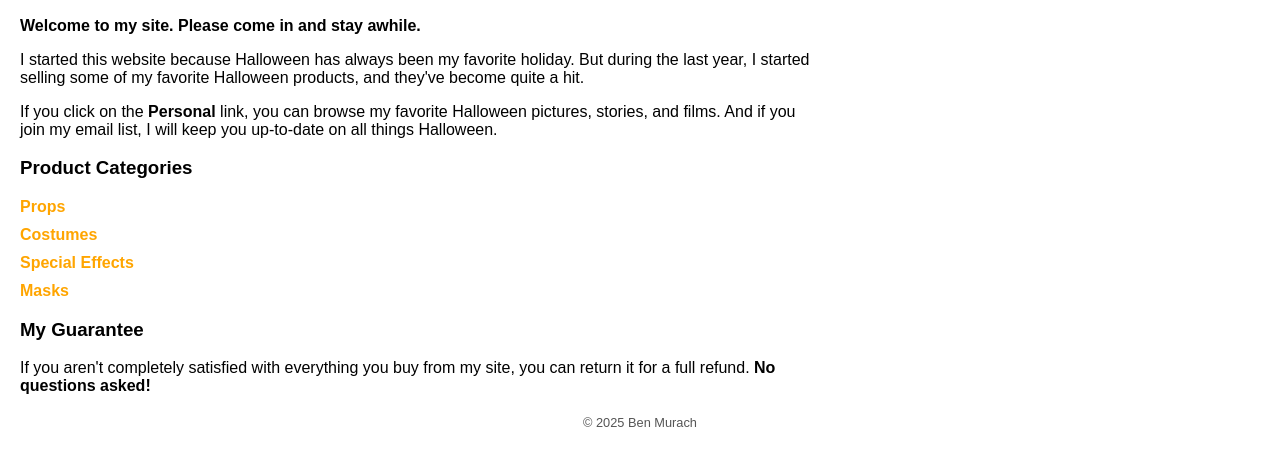
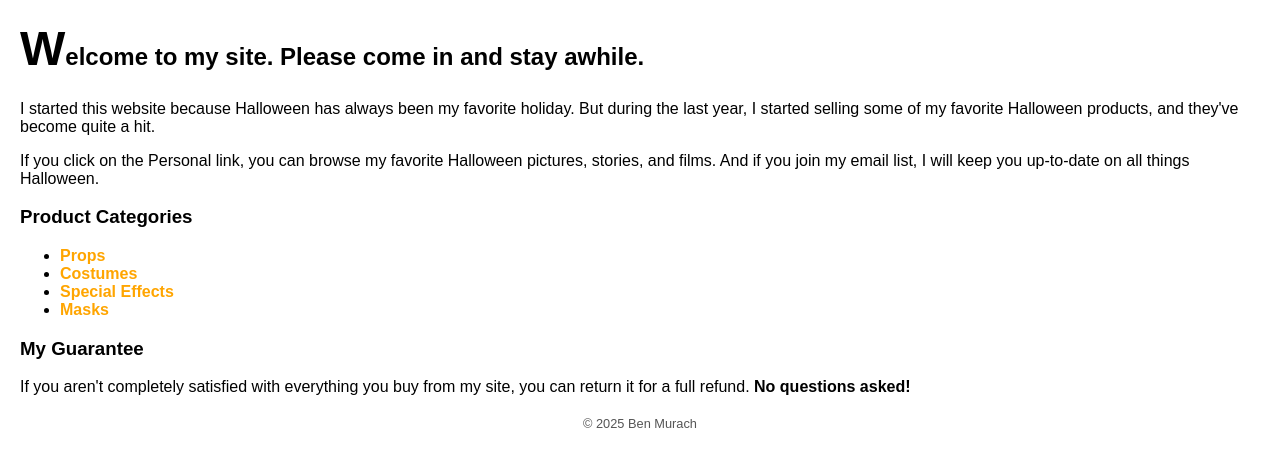
Before and after one commit to n01718811/TIENDUNGPHAM.github.io, a plain HTML site: page index.html in a window 1280 px wide. Shown: the part 130-596 px from the top of the page. Drawn offline with Linux system fonts and the light colour scheme.

Commit message:
Initial commit

```diff
--- a/index.html
+++ b/index.html
@@ -19,7 +19,7 @@
         <p>
             I started this website because Halloween has always been my favorite holiday. But during the last year, I started selling some of my favorite Halloween products, and they've become quite a hit.</p>
         <p>
-            If you click on the <strong>Personal</strong> link, you can browse my favorite Halloween pictures, stories, and films. And if you join my email list, I will keep you up-to-date on all things Halloween.</p>
+            If you click on the Personal link, you can browse my favorite Halloween pictures, stories, and films. And if you join my email list, I will keep you up-to-date on all things Halloween.</p>
         <h3>Product Categories</h3>
         <ul>
             <li><a href="products/props.html">Props</a></li>
--- a/styles/main.css
+++ b/styles/main.css
@@ -5,18 +5,15 @@ body {
     padding: 0;
 }
 
-/* Header Styling */
-/* header {
-    /* text-align: center;
-    padding: 20px;
+p.a::first-letter {
+    font-size: 2em;
 
-    color: white;
-} */
+
+}
+
  .a{
     font-weight: bold;
- }
- .a::first-letter{
-    font-weight: 20em;
+    font-size: 1.5em;
  }
 
 header img {
@@ -35,21 +32,10 @@ header h2 {
     font-size: 1.5em;
 }
 
-/* Main Content */
-main {
-    max-width: 800px;
-    /* margin: auto; */
-}
-
-/* Product List */
-ul {
-    list-style-type: none;
-    padding: 0;
-}
-
-ul li {
+/* ul li {
     margin-bottom: 10px;
-}
+    margin-left: 0px;
+} */
 
 /* Links Styling */
 a {
```
